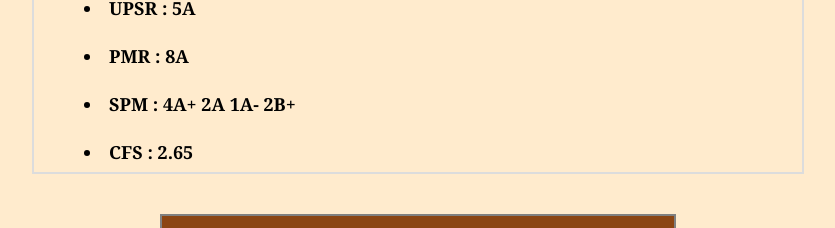
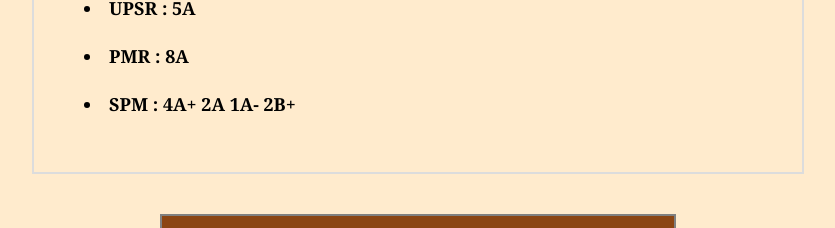
Before and after one commit to nadianatasha/nadianatasha.github.io, a plain HTML site: page index.html in a window 1280 px wide. Shown: the part 1379-1607 px from the top of the page, without its empty margins (224-1059 px from the left). Drawn offline with Linux system fonts and the light colour scheme; a script that the page names is missing.

Commit message:
Update index.html

```diff
--- a/index.html
+++ b/index.html
@@ -131,7 +131,7 @@ function closeNav() {
           <h4><li>UPSR : 5A</li></h4>
           <h4><li>PMR  : 8A</li></h4>
           <h4><li>SPM  : 4A+ 2A 1A- 2B+</li></h4>
-          <h4><li>CFS  : 2.65 </li></h4>
+
         </div>
     </div>
   </div>
```
